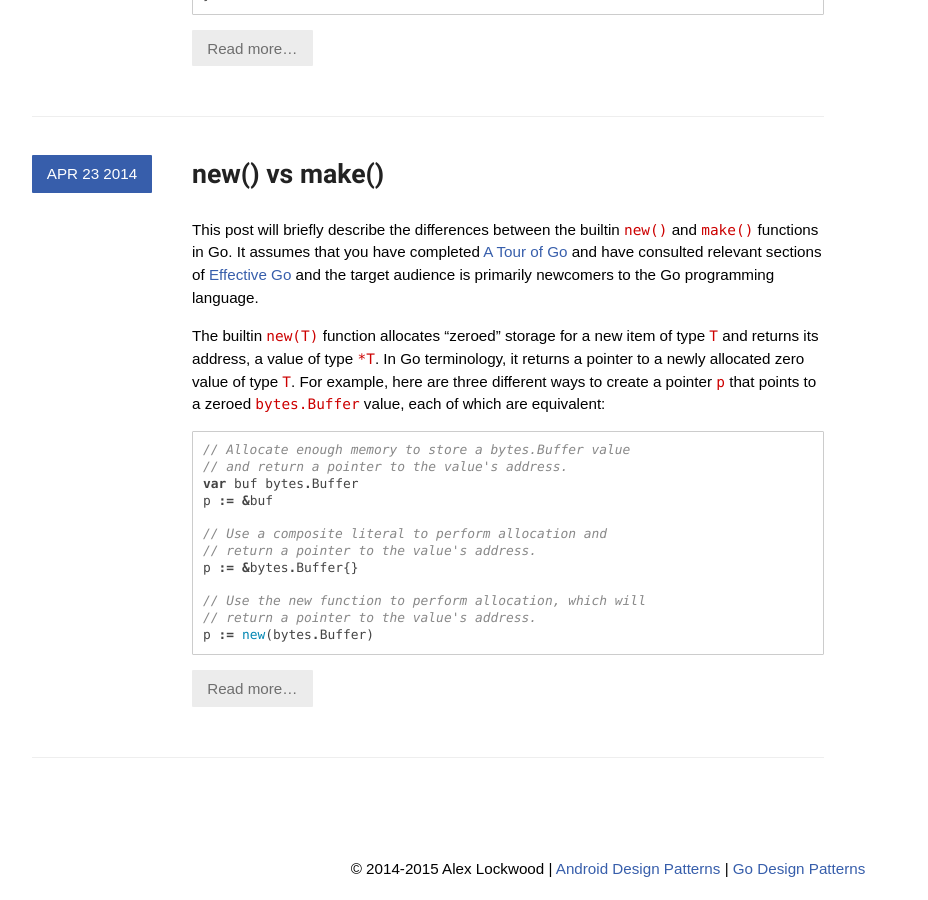
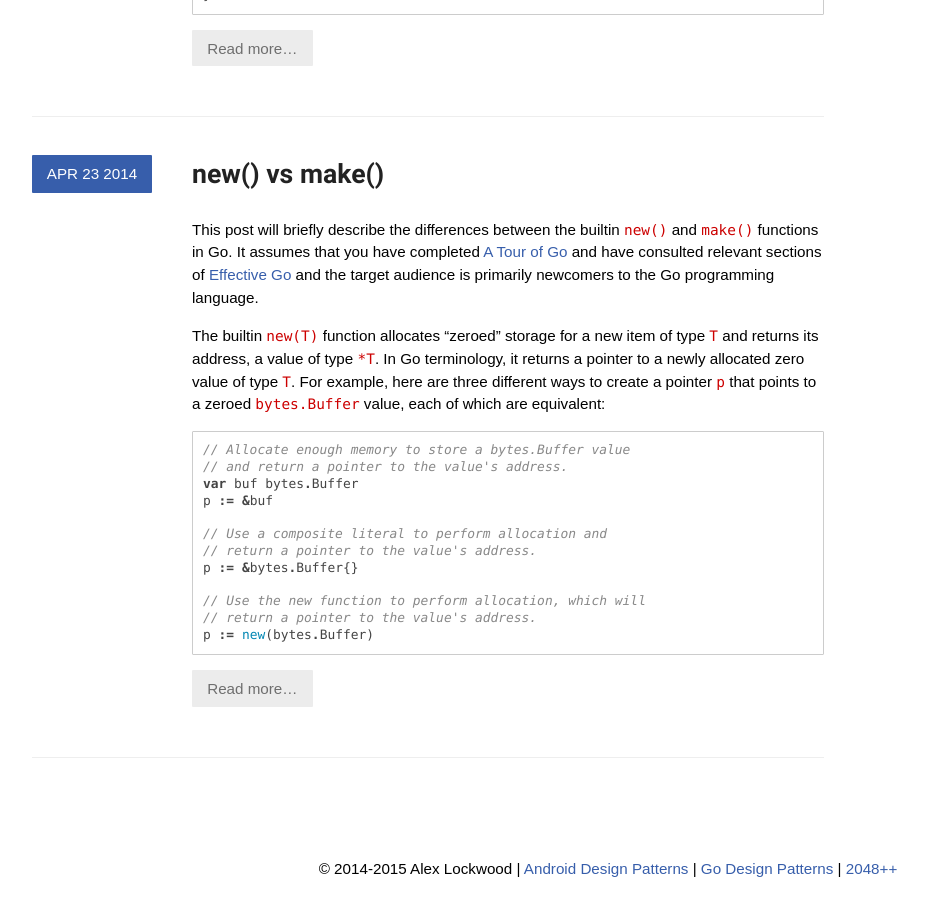
Before and after one commit to alexjlockwood/godesignpatterns, a Jekyll site: the page built from index.html, in a window 1280 px wide and 900 px high, scrolled down 2035 px. Shown: the whole window, without its empty margins (32-960 px from the left). Built offline with Jekyll 4.4.1, drawn with Linux system fonts in a browser that asks for light colours; some web fonts are replaced; Markdown is read by kramdown in place of the engine named in the settings; the list of posts is cut into pages by our own code; comment, search, counter and statistics services are not loaded.

Commit message:
Update default.html

```diff
--- a/_layouts/default.html
+++ b/_layouts/default.html
@@ -109,16 +109,11 @@
     </div>
 
     <div id="copyright" class="container">
-      {% capture current_year %}{{ site.time | date: "%Y" }}{% endcapture %}
-      {% if current_year == '2014' %}
-      <p>&copy; 2014 {{ site.author.name }} |
+      <p>&copy; 2014-{{ site.time | date: "%Y" }} Alex Lockwood |
 	<a href="http://www.androiddesignpatterns.com">Android Design Patterns</a> |
-	<a href="{{ site.baseurl }}">Go Design Patterns</a></p>
-      {% else %}
-      <p>&copy; 2014-{{ current_year }} {{ site.author.name }} |
-	<a href="http://www.androiddesignpatterns.com">Android Design Patterns</a> |
-	<a href="{{ site.baseurl }}">Go Design Patterns</a></p>
-      {% endif %}
+	<a href="{{ site.baseurl }}">Go Design Patterns</a> |
+	<a href="https://play.google.com/store/apps/details?id=com.alexjlockwood.twentyfortyeight">2048++</a>
+      </p>
     </div>
 
     <script type="text/javascript">
```
